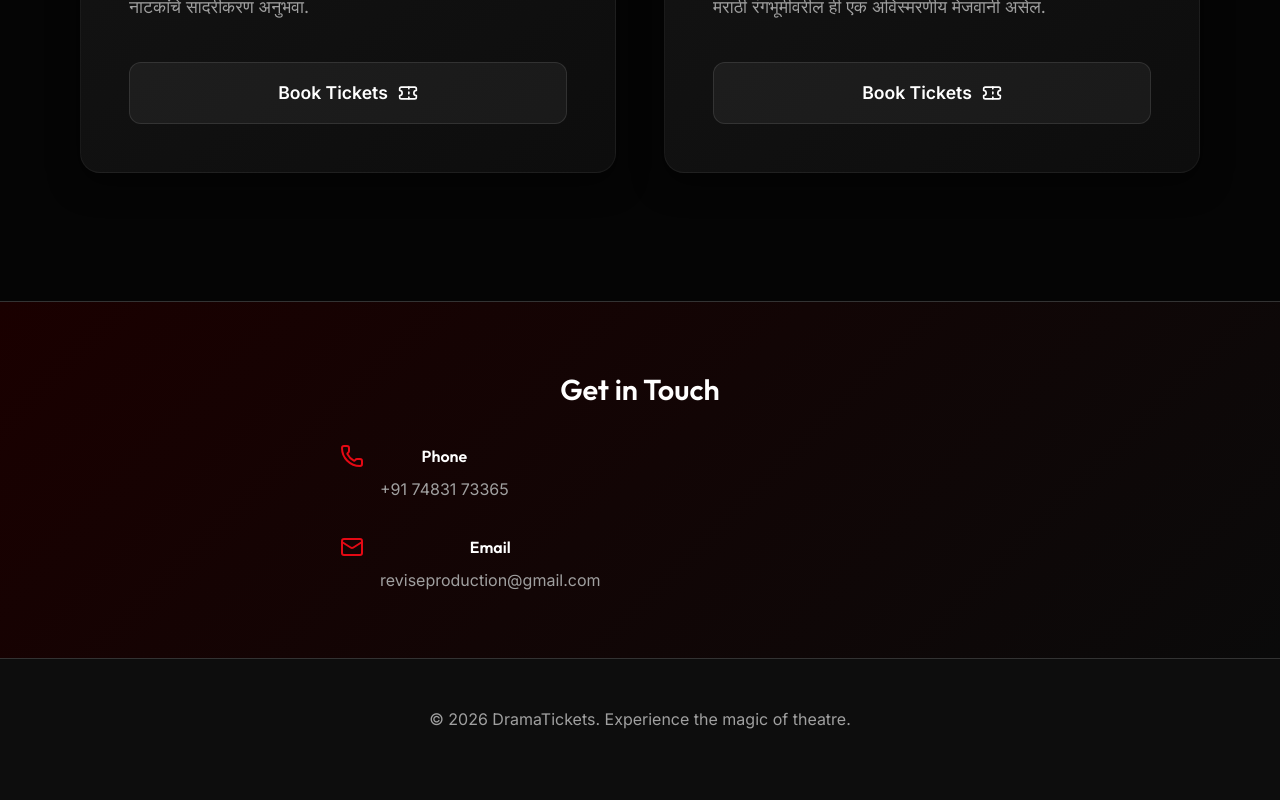
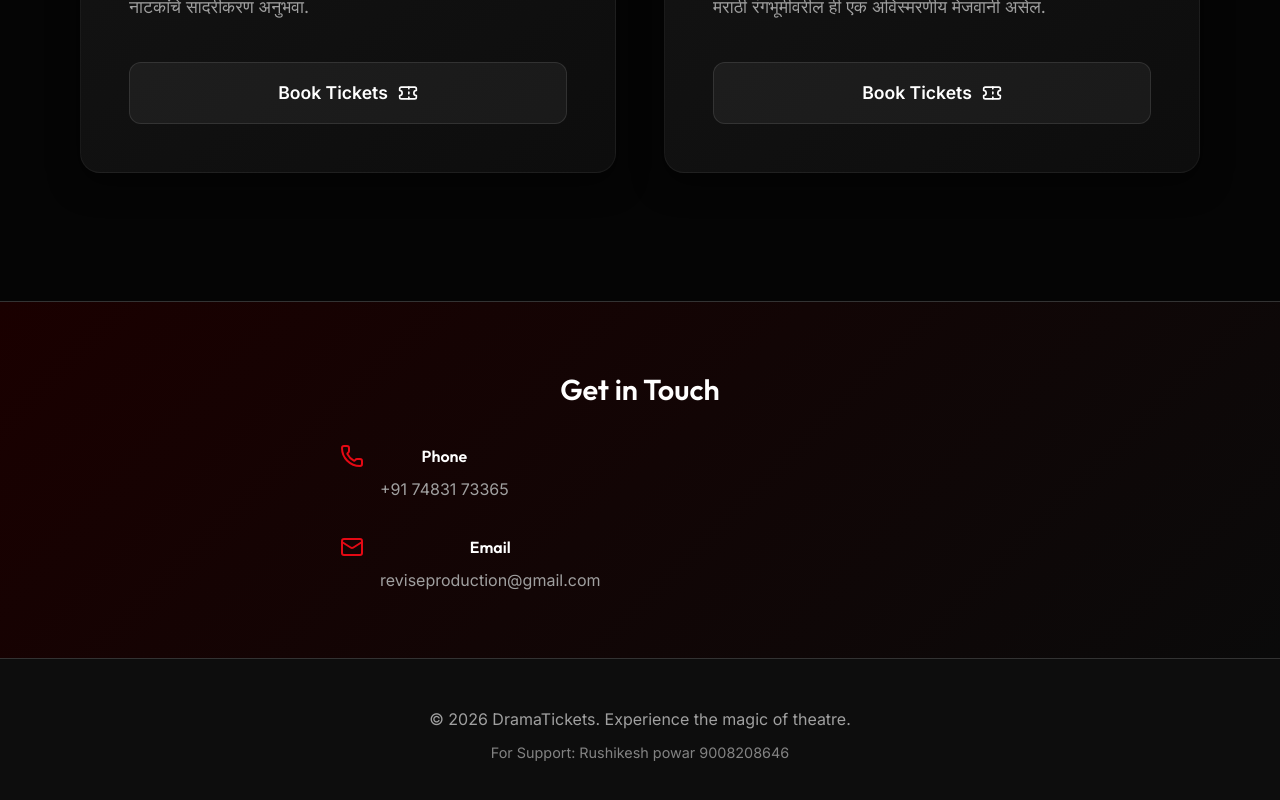
Before and after one commit to aishwarya442/ticket_project, a React (Create React App) app in the folder frontend/: page / in a window 1280 px wide. Shown: the part 1564-2364 px from the top of the page. Built offline with nearby package versions, Linux system fonts and the light colour scheme; no server answers.

Commit message:
Add footer contact and force redeploy

```diff
--- a/frontend/src/components/Layout.js
+++ b/frontend/src/components/Layout.js
@@ -22,11 +22,14 @@ const Layout = ({ children }) => {
         {children}
       </main>
 
-      <footer className="footer">
-        <div className="container">
-          <p>&copy; {new Date().getFullYear()} DramaTickets. Experience the magic of theatre.</p>
-        </div>
-      </footer>
+        <footer className="footer">
+          <div className="container">
+            <p>&copy; {new Date().getFullYear()} DramaTickets. Experience the magic of theatre.</p>
+            <p style={{ marginTop: '0.5rem', opacity: 0.8, fontSize: '0.9rem' }}>
+              For Support: Rushikesh powar 9008208646
+            </p>
+          </div>
+        </footer>
     </div>
   );
 };
```
